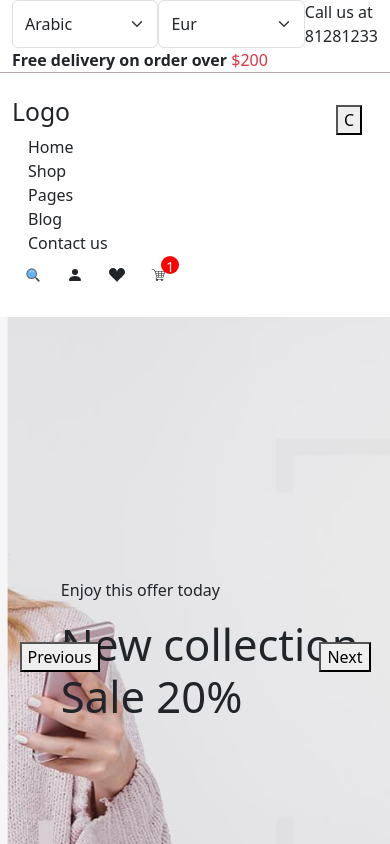
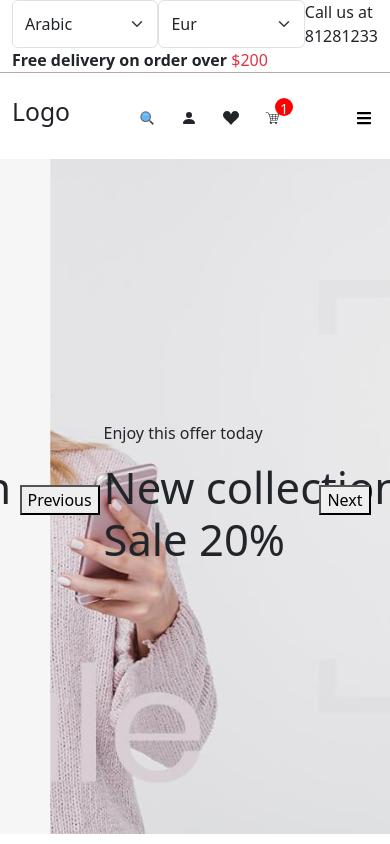
Before and after one commit to rafiurrafi/yellow-ecommerce, a React (Create React App) app: page / in a window 390 px wide. Shown: the top 844 px of the page. Built offline with nearby package versions, Linux system fonts and the light colour scheme.

Commit message:
added is time icon in header

```diff
--- a/src/components/header/header.component.jsx
+++ b/src/components/header/header.component.jsx
@@ -3,16 +3,22 @@ import * as Fc from "react-icons/fc";
 import { BsFillPersonFill, BsSuitHeartFill } from "react-icons/bs";
 import { GiShoppingCart } from "react-icons/gi";
 import { Link } from "react-router-dom";
-import { useContext } from "react";
+import { useContext, useState } from "react";
 import { CartContext } from "../../context/cart.context";
+import { FaTimes, FaBars } from "react-icons/fa";
+
 const Header = () => {
   const { cartItems } = useContext(CartContext);
+  const [timesIcon, setTimesIcon] = useState(false);
+  const handleMenuOpen = () => {
+    setTimesIcon(!timesIcon);
+  };
   return (
     <div className="header py-4">
       <div className="container">
-        <div className="d-md-flex justify-content-between align-items-center">
+        <div className="d-flex justify-content-between align-items-center">
           <div className="logo h2">Logo</div>
-          <ul className="list-unstyled d-md-flex mb-0">
+          <ul className="list-unstyled d-none d-md-flex mb-0">
             <li className="mx-3">
               <Link
                 to="/"
@@ -71,7 +77,12 @@ const Header = () => {
               )}
             </Link>
           </div>
-          <button className="header-cross">C</button>
+          <button
+            onClick={handleMenuOpen}
+            className="header-cross d-block d-md-none"
+          >
+            {timesIcon ? <FaTimes /> : <FaBars />}
+          </button>
         </div>
       </div>
     </div>
--- a/src/components/header/header.style.scss
+++ b/src/components/header/header.style.scss
@@ -18,8 +18,12 @@
     position: relative;
   }
   .header-cross {
-    position: absolute;
-    right: 1rem;
-    top: 0.5rem;
+    border: none;
+    background-color: transparent;
   }
 }
+@media (max-width: 768px) {
+  .header-cross {
+    display: block !important;
+  }
+}
--- /dev/null
+++ b/src/components/menu-modal/menu-modal.component.jsx
@@ -0,0 +1,5 @@
+const MenuModal = () => {
+  return <div className="menu-modal">Content</div>;
+};
+
+export default MenuModal;
```
Also changed, not shown: src/components/menu-modal/menu-modal.style.scss (added).
